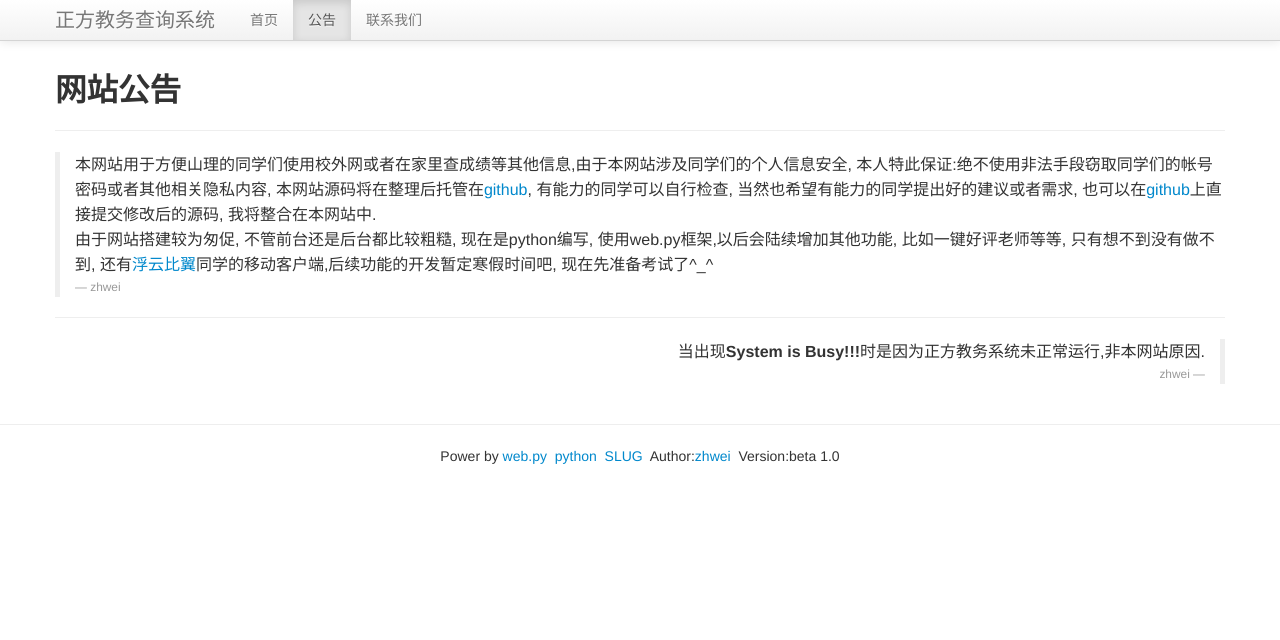
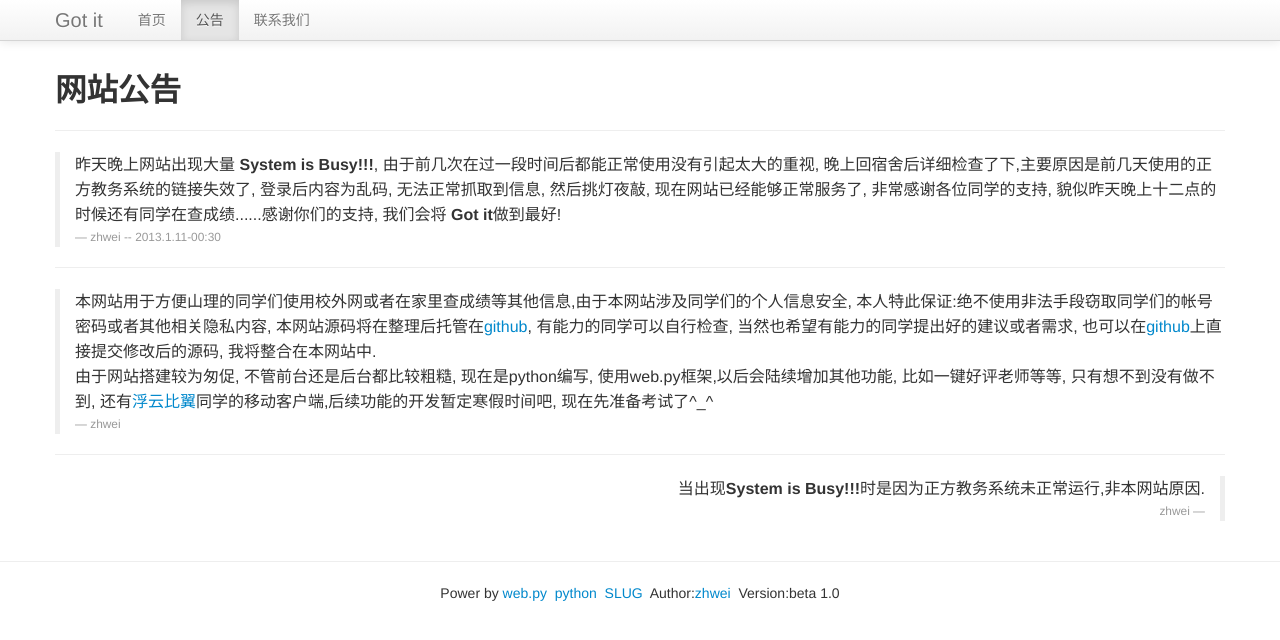
Before and after one commit to zhwei/gotit, a Python web app: template template/notice.html in a window 1280 px wide. Shown: the top 640 px of the page. Run offline with Jinja, Linux system fonts and the light colour scheme; the template is opened without the code that fills it, so the values that code supplies are empty; some libraries are stand-ins or nearby versions.

Commit message:
rename to gotit && change url

```diff
--- a/template/contact.html
+++ b/template/contact.html
@@ -2,7 +2,7 @@
 <html lang="en">
   <head>
     <meta charset="utf-8">
-    <title>联系我们</title>
+    <title>联系我们--Got it</title>
     <meta name="viewport" content="width=device-width, initial-scale=1.0">
     <meta name="description" content="">
     <meta name="author" content="">
@@ -31,7 +31,7 @@
             <span class="icon-bar"></span>
             <span class="icon-bar"></span>
           </a>
-          <a class="brand" href="/">正方教务查询系统</a>
+          <a class="brand" href="http://gotit.asia/">Got it</a>
           <div class="nav-collapse">
             <ul class="nav">
               <li><a href="/">首页</a></li>
--- a/template/notice.html
+++ b/template/notice.html
@@ -2,10 +2,10 @@
 <html lang="en">
   <head>
     <meta charset="utf-8">
-    <title>公告</title>
+    <title>公告--Got it</title>
     <meta name="viewport" content="width=device-width, initial-scale=1.0">
-    <meta name="description" content="">
-    <meta name="author" content="">
+    <meta name="description" content="Got it,正方教务系统查询工具">
+    <meta name="author" content="zhwei">
 
     <!-- Le styles -->
     <link href="http://wrongwaycn.github.com/bootstrap/docs/assets/css/bootstrap.css" rel="stylesheet">
@@ -31,7 +31,7 @@
             <span class="icon-bar"></span>
             <span class="icon-bar"></span>
           </a>
-          <a class="brand" href="/">正方教务查询系统</a>
+          <a class="brand" href="http://gotit.asia/">Got it</a>
           <div class="nav-collapse">
             <ul class="nav">
               <li><a href="/">首页</a></li>
@@ -48,6 +48,13 @@
       <h2>网站公告</h2>
       <hr>
       <ul class="unstyled">
+        <li>
+          <blockquote>
+			         <p>昨天晚上网站出现大量<strong> System is Busy!!!</strong>, 由于前几次在过一段时间后都能正常使用没有引起太大的重视, 晚上回宿舍后详细检查了下,主要原因是前几天使用的正方教务系统的链接失效了, 登录后内容为乱码, 无法正常抓取到信息, 然后挑灯夜敲, 现在网站已经能够正常服务了, 非常感谢各位同学的支持, 貌似昨天晚上十二点的时候还有同学在查成绩......感谢你们的支持, 我们会将 <strong>Got it</strong>做到最好!</p>
+            <small>zhwei -- 2013.1.11-00:30</small>
+          </blockquote>
+        </li>
+        <hr>
         <li>
           <blockquote>
             <p>本网站用于方便山理的同学们使用校外网或者在家里查成绩等其他信息,由于本网站涉及同学们的个人信息安全, 本人特此保证:绝不使用非法手段窃取同学们的帐号密码或者其他相关隐私内容, 本网站源码将在整理后托管在<a href="https://github.com/zhwei/zhengfang" target="_blank">github</a>, 有能力的同学可以自行检查, 当然也希望有能力的同学提出好的建议或者需求, 也可以在<a href="https://github.com/zhwei/zhengfang" target="_blank">github</a>上直接提交修改后的源码, 我将整合在本网站中. </p>
--- a/template/result.html
+++ b/template/result.html
@@ -3,7 +3,7 @@ $def with(table, error)
 <html lang="en">
   <head>
     <meta charset="utf-8">
-    <title>查询结果</title>
+    <title>查询结果--Got it</title>
     <meta name="viewport" content="width=device-width, initial-scale=1.0">
     <meta name="description" content="">
     <meta name="author" content="">
@@ -36,10 +36,10 @@ $def with(table, error)
             <span class="icon-bar"></span>
             <span class="icon-bar"></span>
           </a>
-          <a class="brand" href="/">正方教务查询系统</a>
+          <a class="brand" href="/">Got it</a>
           <div class="nav-collapse">
             <ul class="nav">
-              <li><a href="/">首页</a></li>
+              <li><a href="http://gotit.asia/">首页</a></li>
               <li><a href="/notice.html" >公告</a></li>
               <li class="active"><a href="#">查询结果</a></li>
               <li><a href="/contact.html" >联系我们</a></li>
```
Also changed, not shown: code.py (+32 -33 lines), template/index.html (+8 -5 lines), 2 other files.
